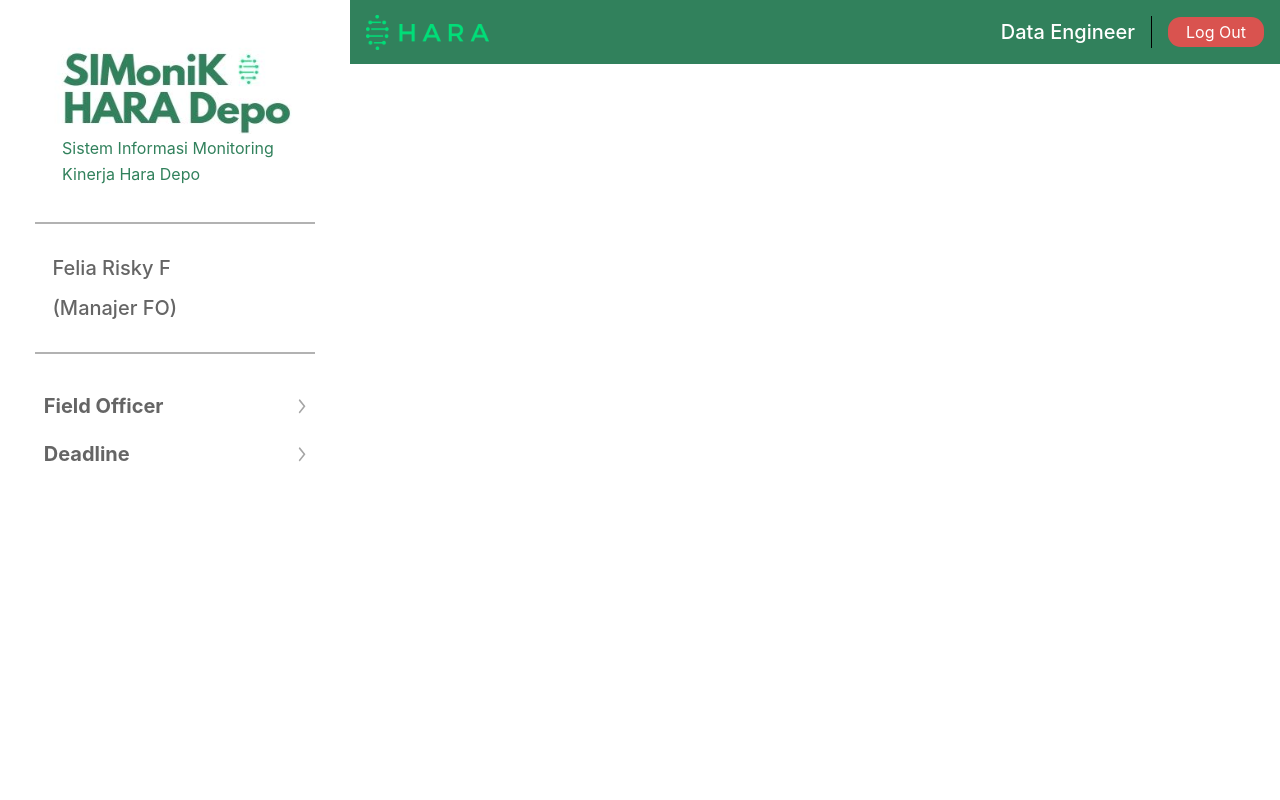
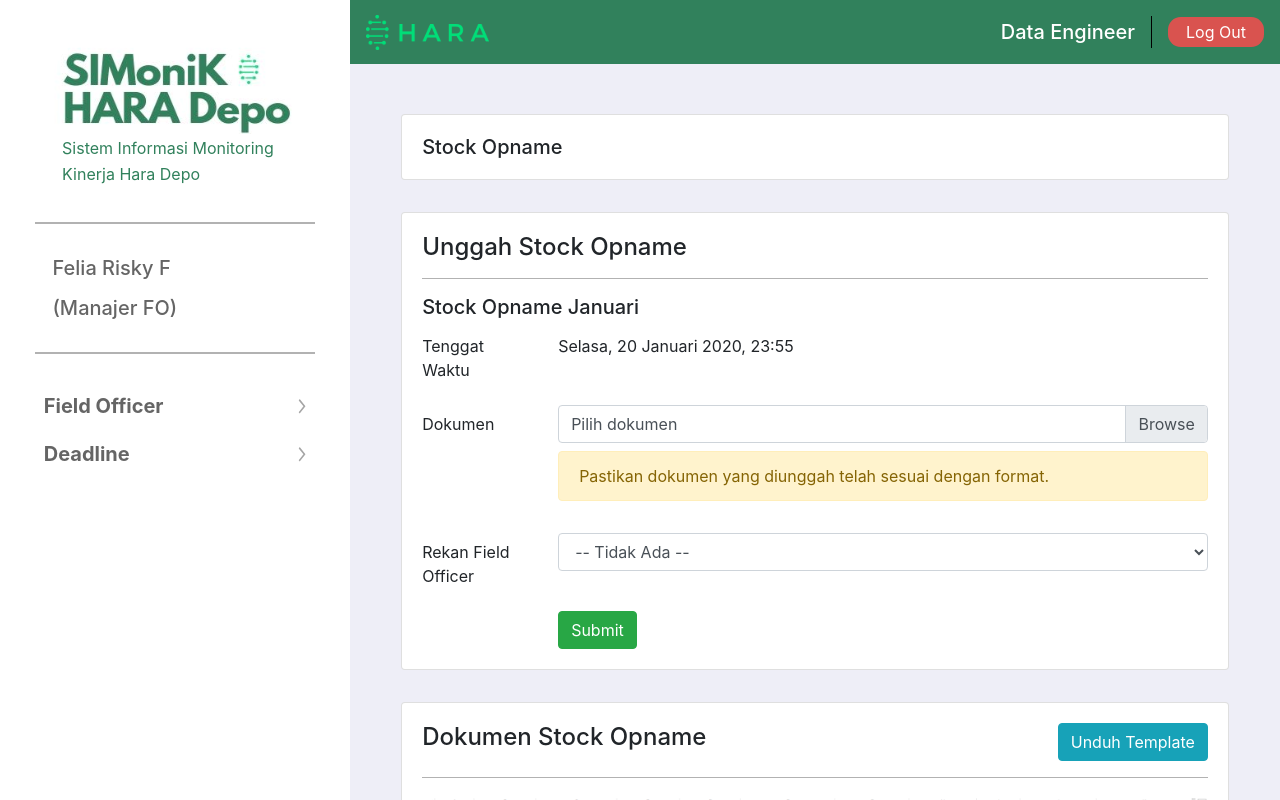
Before and after one commit to farril-zavier/SIMoniK_FRONTEND, a React (Create React App) app: page /unggah-so in a window 1280 px wide. Shown: the top 800 px of the page. Built offline with nearby package versions, Linux system fonts and the light colour scheme.

Commit message:
feat: finish stock opname home view for FO

```diff
--- a/src/components/Content/Content.js
+++ b/src/components/Content/Content.js
@@ -3,11 +3,7 @@ import React from "react";
 import classes from "./Content.module.css";
 
 const Content = props => {
-    return (
-        <div className={[classes.content, props.classes].join(" ")}>
-            <div className={classes.contents}>{props.children}</div>
-        </div>
-    );
+    return <div className={[classes.content, props.className].join(" ")}>{props.children}</div>;
 };
 
 export default Content;
--- a/src/containers/FieldOfficer/UnggahSO/UnggahSO.js
+++ b/src/containers/FieldOfficer/UnggahSO/UnggahSO.js
@@ -0,0 +1,163 @@
+import React, { Component } from "react";
+import Content from "../../../components/Content/Content";
+import Card from "react-bootstrap/Card";
+import Form from "react-bootstrap/Form";
+import InputGroup from "react-bootstrap/InputGroup";
+import Alert from "react-bootstrap/Alert";
+import Button from "react-bootstrap/Button";
+import Modal from "react-bootstrap/Modal";
+import Row from "react-bootstrap/Row";
+import Col from "react-bootstrap/Col";
+
+import classes from "./UnggahSO.module.css";
+
+class UnggahSO extends Component {
+    constructor(props) {
+        super(props);
+        this.fileInput = React.createRef();
+
+        this.state = {
+            fileName: "Pilih dokumen",
+            modalShow: false
+        };
+    }
+
+    fileChosenHandler = () => {
+        var fileName = this.fileInput.current.files[0].name;
+        this.setState({
+            fileName: fileName
+        });
+    };
+
+    modalShowHandler = () => {
+        this.setState({
+            modalShow: true
+        });
+    };
+
+    modalCloseHandler = () => {
+        this.setState({
+            modalShow: false
+        });
+    };
+
+    render() {
+        return (
+            <React.Fragment>
+                <Content className={classes.content}>
+                    {/* implement upload function first, then this modal can be used */}
+                    <Modal centered show={this.state.modalShow} onHide={this.modalCloseHandler}>
+                        <Modal.Header closeButton className={classes.modalHeader}></Modal.Header>
+                        <Modal.Body className="mt-n5">
+                            <Row className="justify-content-center mt-2 mb-4">
+                                <img src={require("../../../assets/check_circle.svg")} />
+                            </Row>
+                            <Row className="justify-content-center mb-3 mt-4">
+                                Stock opname berhasil diunggah!
+                            </Row>
+                        </Modal.Body>
+                    </Modal>
+
+                    <Card>
+                        <Card.Body>
+                            <Card.Title className={classes.title}>Stock Opname</Card.Title>
+                        </Card.Body>
+                    </Card>
+
+                    <Card>
+                        <Card.Body>
+                            <h4>Unggah Stock Opname</h4>
+                            <div className={classes.divider}></div>
+                            <h5>Stock Opname Januari</h5>
+                            <Form>
+                                <Form.Group as={Row} controlId="formTenggatWaktu">
+                                    <Form.Label column sm="2">
+                                        Tenggat Waktu
+                                    </Form.Label>
+                                    <Col sm="10">
+                                        <Form.Control
+                                            plaintext
+                                            readOnly
+                                            defaultValue="Selasa, 20 Januari 2020, 23:55"
+                                        />
+                                    </Col>
+                                </Form.Group>
+
+                                <Form.Group as={Row} controlId="formDokumen">
+                                    <Form.Label column sm="2">
+                                        Dokumen
+                                    </Form.Label>
+                                    <Col sm="10">
+                                        <InputGroup className="custom-file mb-2">
+                                            <Form.Control
+                                                type="file"
+                                                className="custom-file-input"
+                                                id="customFile"
+                                                ref={this.fileInput}
+                                                onChange={this.fileChosenHandler}
+                                            />
+                                            <Form.Label
+                                                className="custom-file-label"
+                                                for="customFile"
+                                            >
+                                                {this.state.fileName}
+                                            </Form.Label>
+                                        </InputGroup>
+                                    </Col>
+                                    <Col sm="2"></Col>
+                                    <Col sm="10">
+                                        <Alert variant="warning">
+                                            Pastikan dokumen yang diunggah telah sesuai dengan
+                                            format.
+                                        </Alert>
+                                    </Col>
+                                </Form.Group>
+
+                                <Form.Group as={Row} controlId="formRekanFO">
+                                    <Form.Label column sm="2">
+                                        Rekan Field Officer
+                                    </Form.Label>
+                                    <Col sm="10">
+                                        <Form.Control as="select">
+                                            <option selected>-- Tidak Ada --</option>
+                                            <option>Arril</option>
+                                            <option>Hana</option>
+                                            <option>Dinda</option>
+                                            <option>Tepe</option>
+                                            <option>Felia</option>
+                                        </Form.Control>
+                                    </Col>
+                                </Form.Group>
+
+                                <Row>
+                                    <Col sm="2"></Col>
+                                    <Col sm="10">
+                                        <Button variant="success" type="submit">
+                                            Submit
+                                        </Button>
+                                    </Col>
+                                </Row>
+                            </Form>
+                        </Card.Body>
+                    </Card>
+
+                    <Card>
+                        <Card.Body>
+                            <div className="d-flex justify-content-between">
+                                <h4>Dokumen Stock Opname</h4>
+                                <Button variant="info">Unduh Template</Button>
+                            </div>
+                            <div className={classes.divider}></div>
+                            <img
+                                className={classes.contohSO}
+                                src={require("../../../assets/contoh_so.png")}
+                            />
+                        </Card.Body>
+                    </Card>
+                </Content>
+            </React.Fragment>
+        );
+    }
+}
+
+export default UnggahSO;
--- a/src/containers/FieldOfficer/UnggahSO/UnggahSO.module.css
+++ b/src/containers/FieldOfficer/UnggahSO/UnggahSO.module.css
@@ -0,0 +1,25 @@
+.content > div {
+    margin: 2rem 0;
+}
+
+.modalHeader {
+    border-bottom: none !important;
+    z-index: 1060;
+}
+
+.title {
+    margin: 0 !important;
+}
+
+.contohSO {
+    width: 100%;
+    height: auto;
+}
+
+.divider {
+    width: 100%;
+    height: 1px;
+    background-color: #000000;
+    opacity: 0.3;
+    margin: 1rem 0;
+}
--- a/src/routes.js
+++ b/src/routes.js
@@ -1,10 +1,12 @@
 import React from "react";
 import { Redirect, Route, Switch } from "react-router-dom";
 import Home from "./containers/Home/Home";
+import UnggahSO from "./containers/FieldOfficer/UnggahSO/UnggahSO";
 
 const Routes = () => (
     <Switch>
         <Route exact path="/" component={Home} />
+        <Route path="/unggah-so" component={UnggahSO} />
     </Switch>
 );
 
```
Also changed, not shown: src/assets/check_circle.svg (added), src/assets/contoh_so.png (added).
